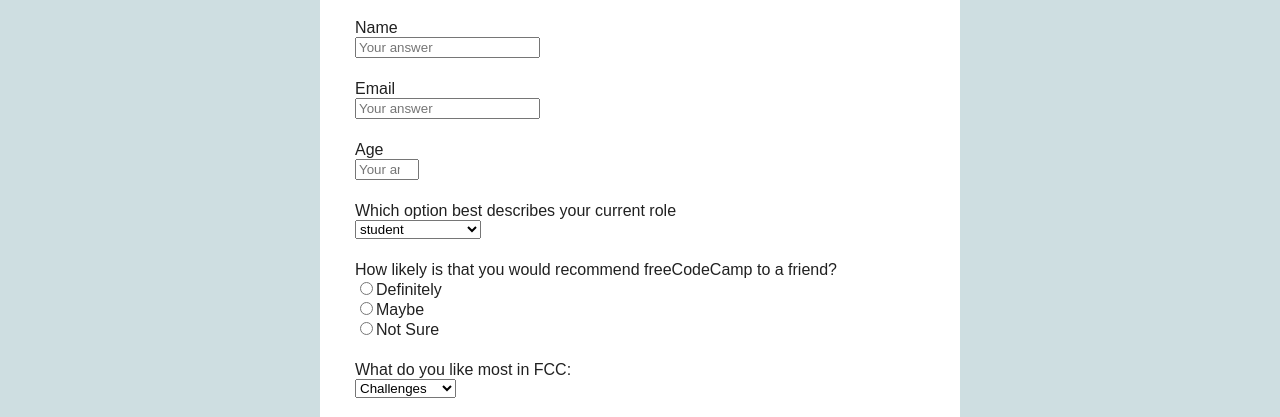
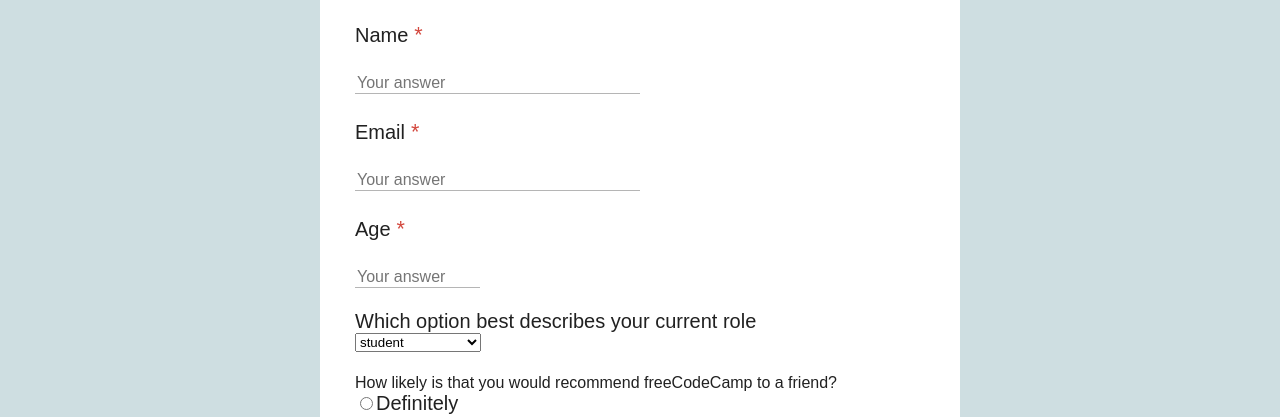
Before and after one commit to jbbalderas/build-a-survey-form, a plain HTML site: page index.html in a window 1280 px wide. Shown: the part 335-752 px from the top of the page. Drawn offline with Linux system fonts and the light colour scheme.

Commit message:
Add styling for first three required fields
- Name, Email, Age styling
-- Margin and the red asterisk
- Add input field styling (WIP)

```diff
--- a/css/style.css
+++ b/css/style.css
@@ -13,6 +13,14 @@ body, h1{
 .form-width{
 	width: 640px;
 	min-width: 640px;
+}
+
+.margin-top{
+	margin-top: 25px;
+}
+
+.margin-btm{
+	margin-bottom: 25px;
 }
 
 body{
@@ -50,8 +58,18 @@ h1{
 .notice{
 	color: #D3483E;
 }
+
 .form-div{
 	margin: 22px 0;
+}
+
+.form-div label{
+	font-size: 1.25rem;
+	/*line-height: 1.3rem;*/
+}
+
+.form-div span{
+	font-size: 1.35rem;
 }
 
 main p{
@@ -68,13 +86,25 @@ input[type="checkbox"]{
 	display: inline-block;
 }
 
-[type="text"]~label{
-	margin-top: 30px;
-	margin-bottom: 30px;
+#other-improve+input[type="text"]{
+	display: inline-block;
 }
 
-#other-improve+input[type="text"]{
-	display: inline-block;
+input:not([type="radio"]):not([type="checkbox"]),
+textarea{
+	font-size: 1rem;
+	border:0;
+	border-bottom: 1px solid #b5b5b5;
+}
+
+input[type="text"],
+input[type="email"]{
+	width: 50%;
+
+}
+
+input[type="number"]{
+	width: 22%;
 }
 
 .footer{
--- a/index.html
+++ b/index.html
@@ -22,15 +22,15 @@
 				<p class="notice">* Required</p>
 			</div>
 			<div id="field-01" class="form-div">
-				<label for="name" id="name-label">Name</label>
+				<label for="name" id="name-label" class="margin-top margin-btm">Name<span class="notice"> *</span></label>
 				<input id="name" name="name" type="text" placeholder="Your answer" required>
 			</div>
 			<div id="field-02" class="form-div">
-				<label for="email" id="email-label">Email</label>
+				<label for="email" id="email-label" class="margin-top margin-btm">Email<span class="notice"> *</span></label>
 				<input id="email" name="email" type="email" placeholder="Your answer" required>
 			</div>
 			<div id="field-03" class="form-div">
-				<label for="number" id="number-label">Age</label>
+				<label for="number" id="number-label" class="margin-top margin-btm required">Age<span class="notice"> *</span></label>
 				<input id="number" name="age" type="number" placeholder="Your answer" min="1" max="103" required>
 			</div>
 			<div id="field-04" class="form-div">
```
